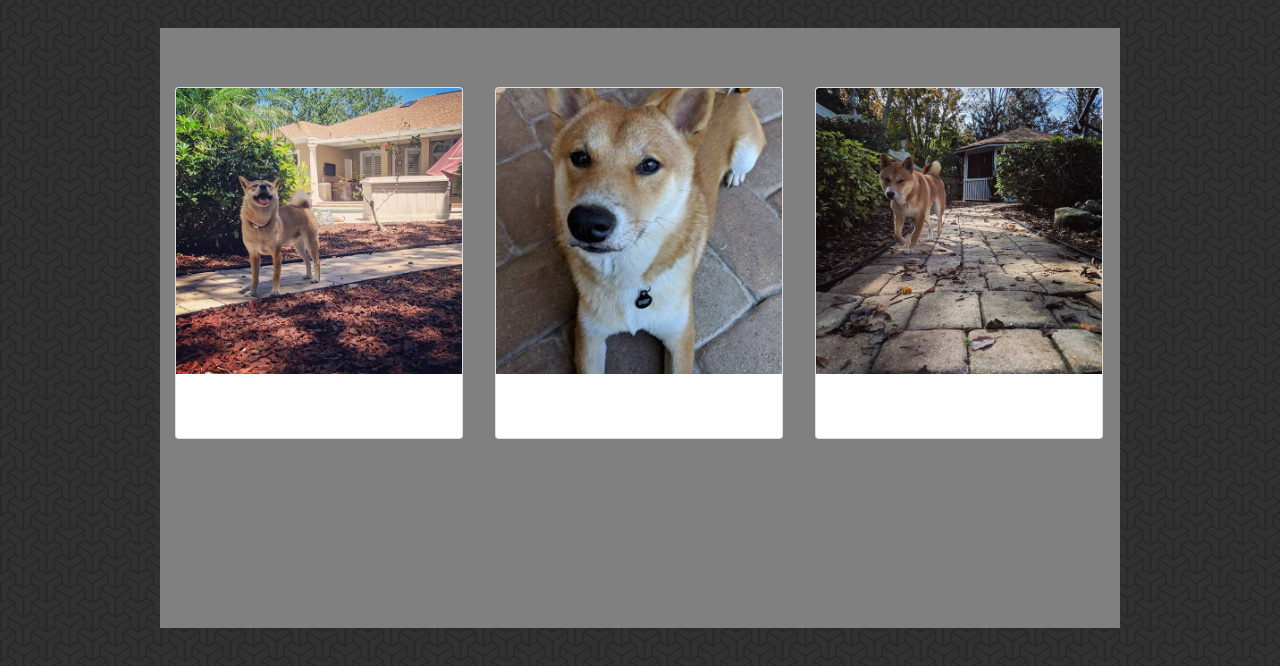
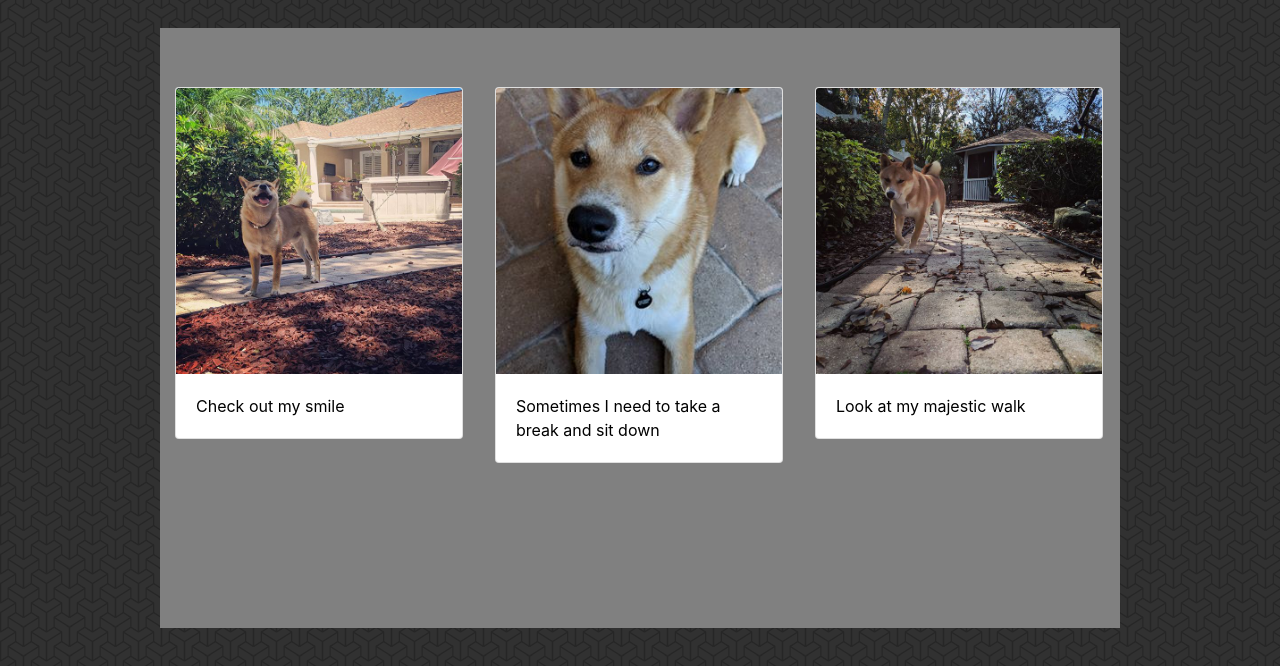
Before and after one commit to Nloperena/Bootstrap, a plain HTML site: page portfolio.html in a window 1280 px wide. Shown: the part 112-778 px from the top of the page. Drawn offline with nearby package versions, Linux system fonts and the light colour scheme.

Commit message:
Finally finished my portfolio, threw some cards in there and lined them up in a column. I decided to put pictures of my dog in there since I have nothing to show for it yet, but project is complete!

```diff
--- a/css/style.css
+++ b/css/style.css
@@ -40,6 +40,15 @@ h1 {
 
 
 }
+
+/* text for the portfolio shiba cards */
+
+.shiba-text {
+    z-index:1;
+    color:black;
+
+}
+
 /* My name on the top */
 .nicholasLoperena {
     margin: 30px;
--- a/portfolio.html
+++ b/portfolio.html
@@ -55,7 +55,7 @@
                     <div class="card" style="width: 18rem;">
                         <img src="images/Shiba/happyShiba.jpg" class="card-img-top" alt="...">
                         <div class="card-body">
-                            <p class="card-text">Bottom-text</p>
+                            <p class="card-text shiba-text">Check out my smile</p>
                         </div>
                     </div>
                 </div>
@@ -64,7 +64,7 @@
                         <div class="card" style="width: 18rem;">
                             <img src="images/Shiba/sittingShiba.jpg" class="card-img-top" alt="...">
                             <div class="card-body">
-                                <p class="card-text">Meme</p>
+                                <p class="card-text shiba-text">Sometimes I need to take a break and sit down</p>
                             </div>
                         </div>
                     </div>
@@ -73,7 +73,7 @@
                             <div class="card" style="width: 18rem;">
                                 <img src="images/Shiba/walkingShiba.jpg" class="card-img-top" alt="...">
                                 <div class="card-body">
-                                    <p class="card-text">Yee-haw.</p>
+                                    <p class="card-text shiba-text">Look at my majestic walk</p>
                                 </div>
                             </div>
                         </div>
@@ -81,8 +81,6 @@
                     </div>
 
 
-
-
     </header>
 </body>
 
```
